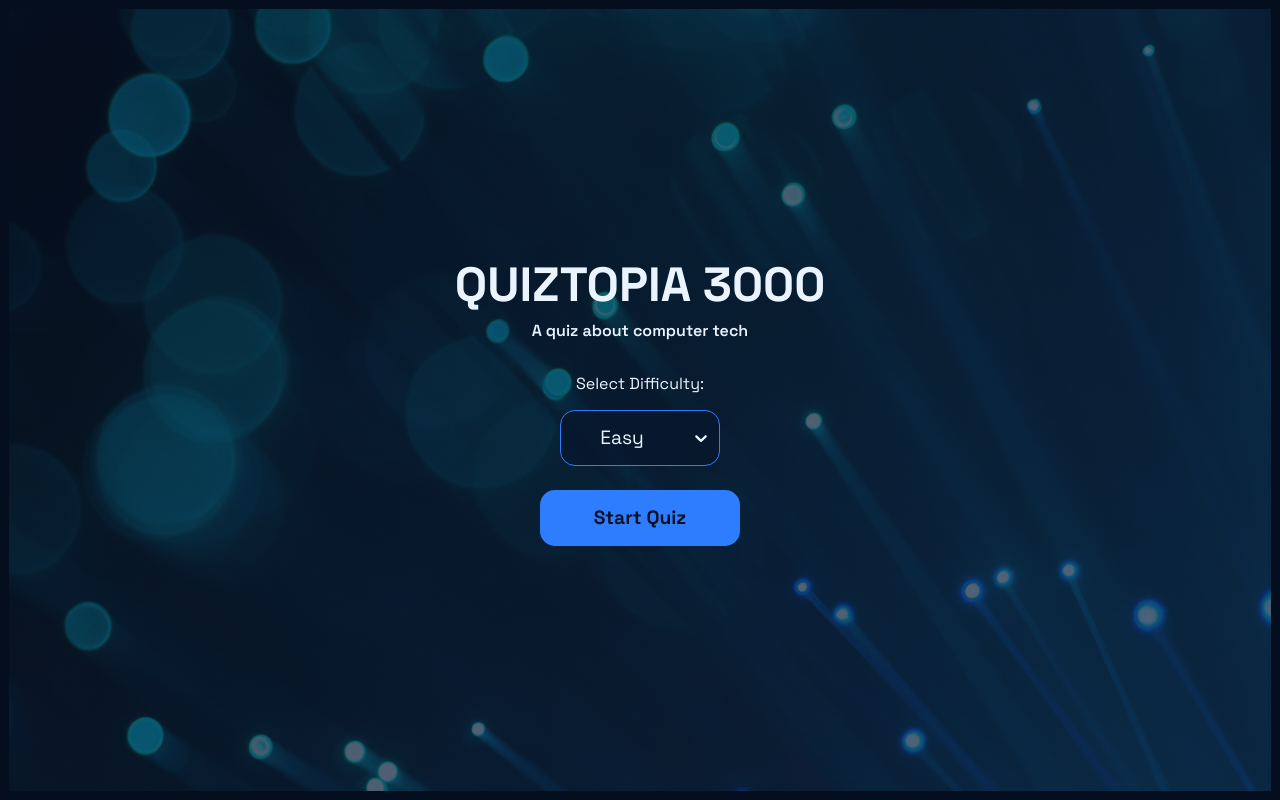
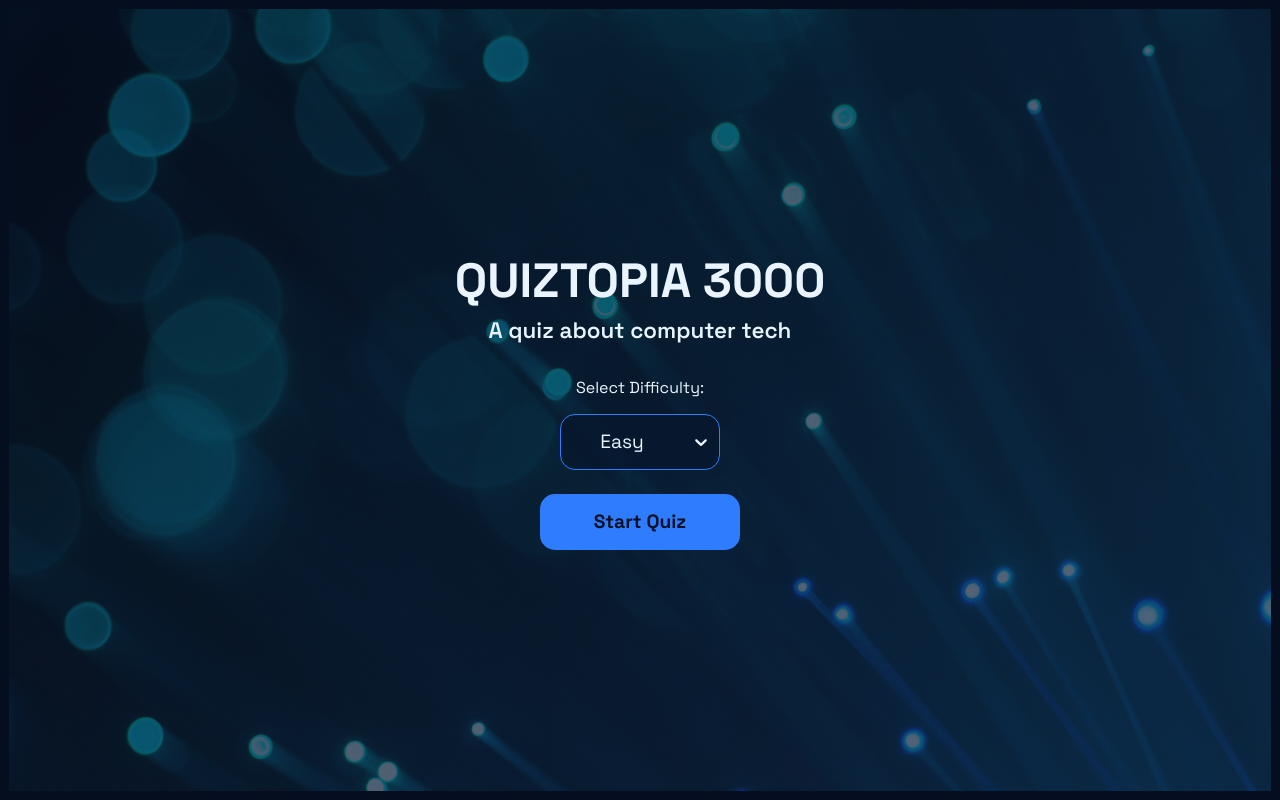
Before and after one commit to janunezdevelopment/quiz-project, a React (Vite) app: page / in a window 1280 px wide. Built offline with nearby package versions, Linux system fonts and the light colour scheme.

Commit message:
feat: add glow-pulse animation to intro-end span for enhanced visual effect

```diff
--- a/src/index.css
+++ b/src/index.css
@@ -15,6 +15,18 @@
   }
 }
 
+@keyframes glow-pulse {
+  0%,
+  100% {
+    color: var(--color-text-primary);
+    text-shadow: none;
+  }
+  50% {
+    color: var(--color-primary-hover);
+    text-shadow: 0 0 12px rgba(0, 217, 255, 0.6);
+  }
+}
+
 @media (prefers-reduced-motion: reduce) {
   :root {
     --content-entrance: none;
@@ -23,6 +35,10 @@
 
   .quiz-page,
   .error-page {
+    animation: none;
+  }
+
+  .intro-end span {
     animation: none;
   }
 
@@ -156,8 +172,10 @@ body {
 
 .intro-end span {
   margin-bottom: 2rem;
+  font-size: var(--font-size-exlarge);
   font-weight: 600;
   color: var(--color-text-primary);
+  animation: glow-pulse 2.8s ease-in-out infinite;
 }
 
 .intro-end label {
```
